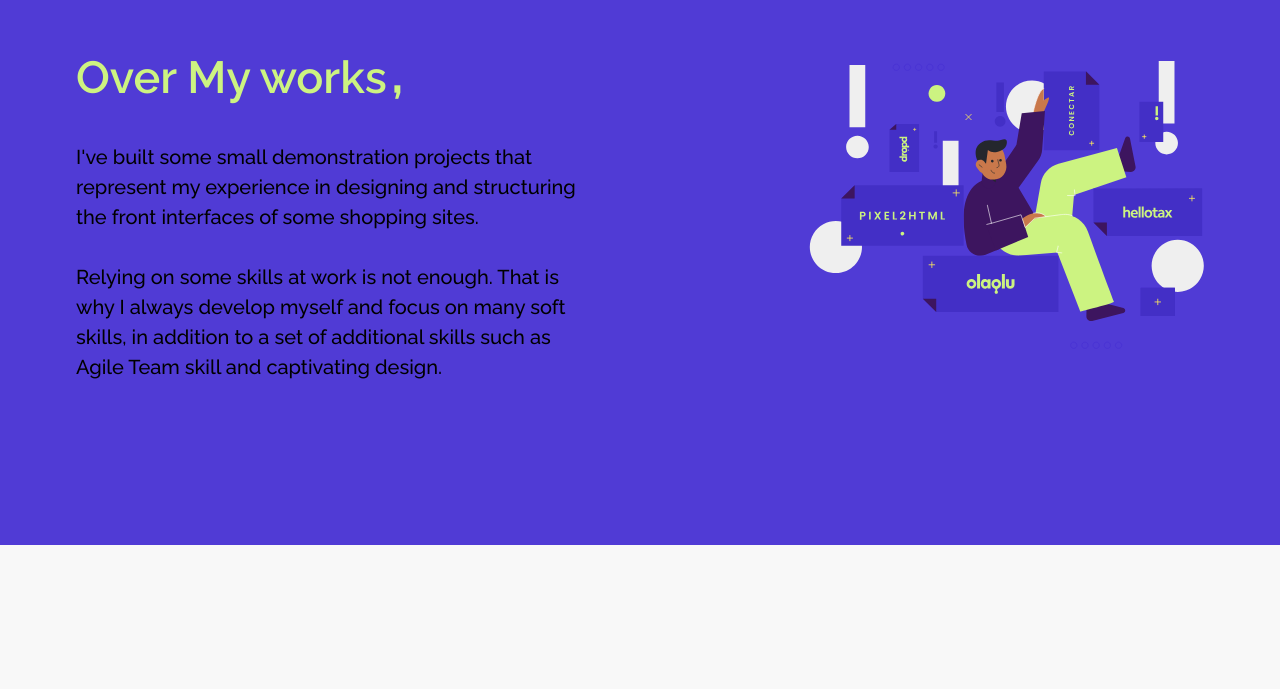
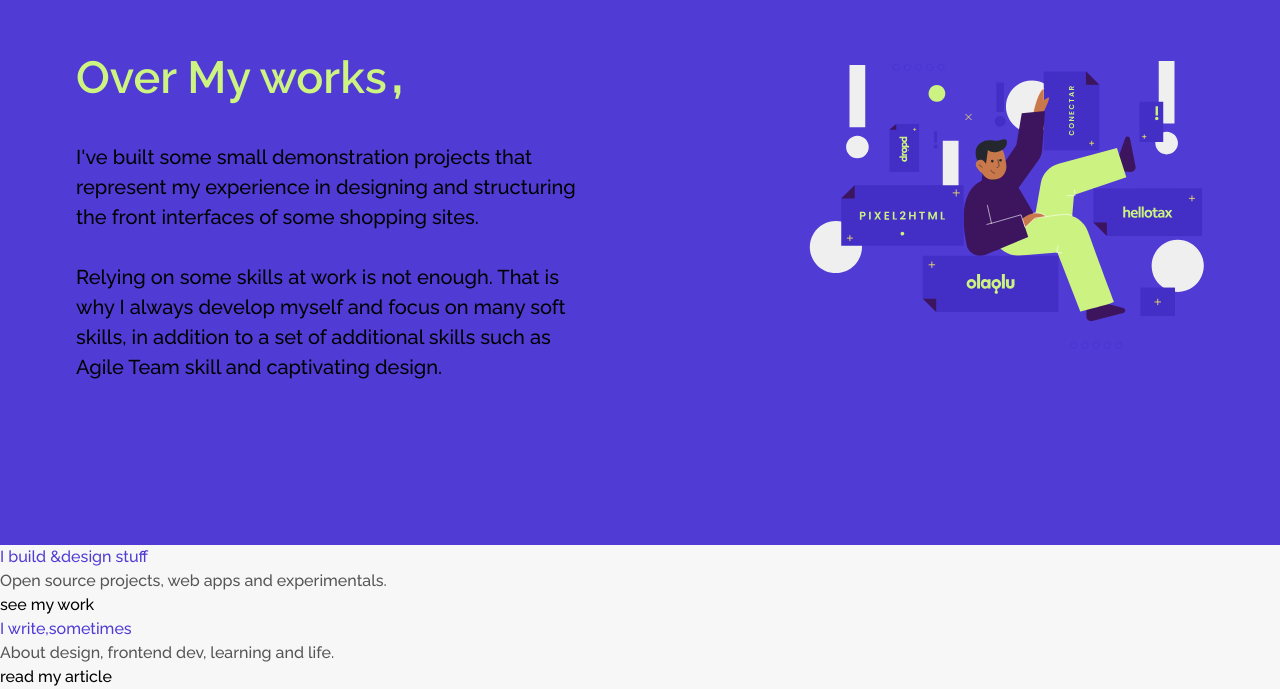
Before and after one commit to AbdEDjalilSaf/MY-PORTFLIO, a React (Vite) app: page / in a window 1280 px wide. Shown: the part 1745-2434 px from the top of the page. Before the commit the page ends 2290 px from the top, so only its background shows below. Built offline with nearby package versions, Linux system fonts and the light colour scheme.

Commit message:
first two version

```diff
--- a/src/App.css
+++ b/src/App.css
@@ -51,6 +51,15 @@ opacity: 1;
 .landing,
 header{
   background-color: #503bd5;
+}
+.article{
+  background-color: #f7f7f7;
+}
+.articleTitle{
+  color: #503bd5;
+}
+.articlePara{
+  color: #555;
 }
 section{
   scroll-snap-align: start;
@@ -880,7 +889,9 @@ ul, ol, li {
   width: 100%;
   height: 100%;
 }
-
+.article{
+  padding: 50px 17px;
+}
 
 
 
--- a/src/Article.jsx
+++ b/src/Article.jsx
@@ -9,7 +9,28 @@ function Article(){
 
 return (
     <>
-<section className='article'>
+<section className='article '>
+
+<div className="articleDesgin bg-white">
+<h3 className="articleTitle">I build &design stuff</h3>
+<p className="articlePara">
+Open source
+projects, web apps
+and experimentals.</p>
+<button><a className="uppercase">see my work</a></button>
+
+
+</div>
+<div className="articleDesgin bg-white">
+<h3 className="articleTitle">I write,sometimes</h3>
+<p className="articlePara">
+About design,
+frontend dev,
+learning and life.</p>
+<button><a className="uppercase">read my article</a></button>
+
+
+</div>
 
 
     </section>
```
